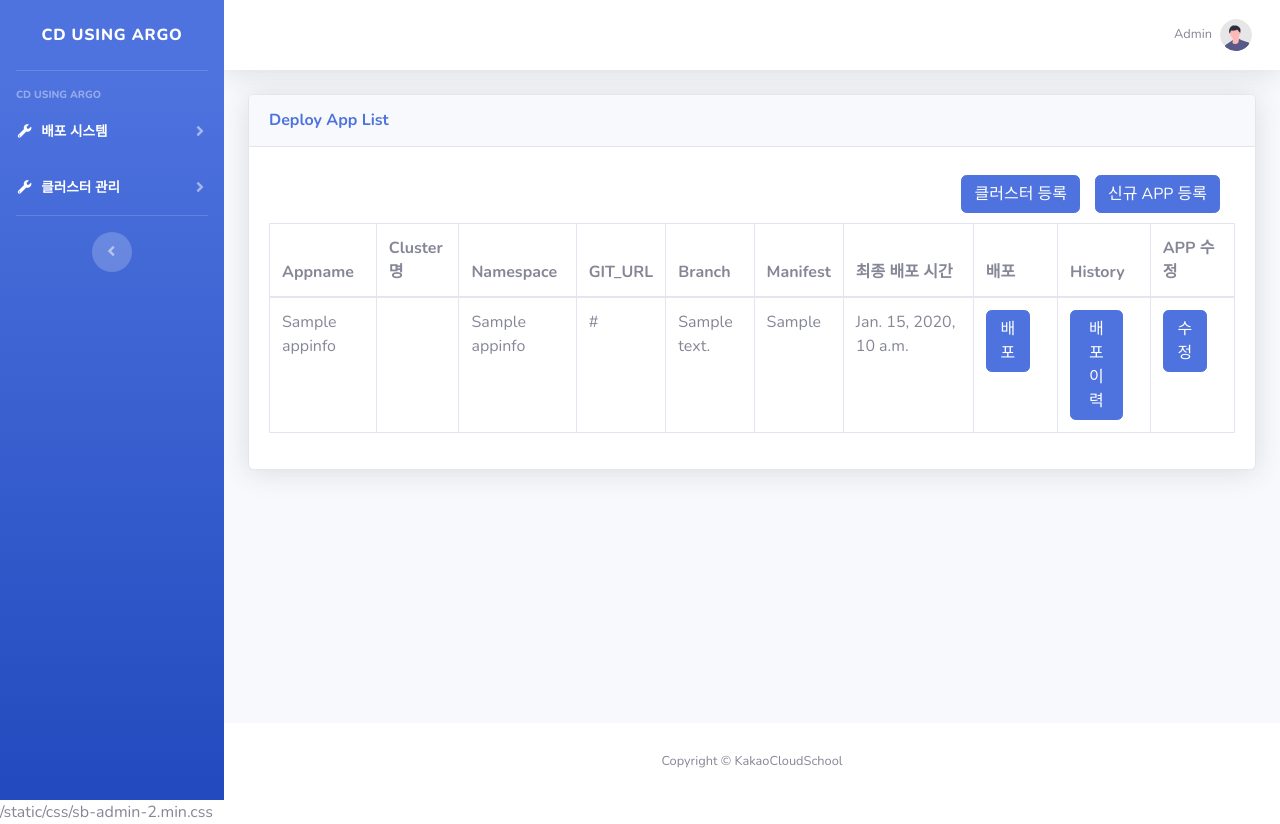
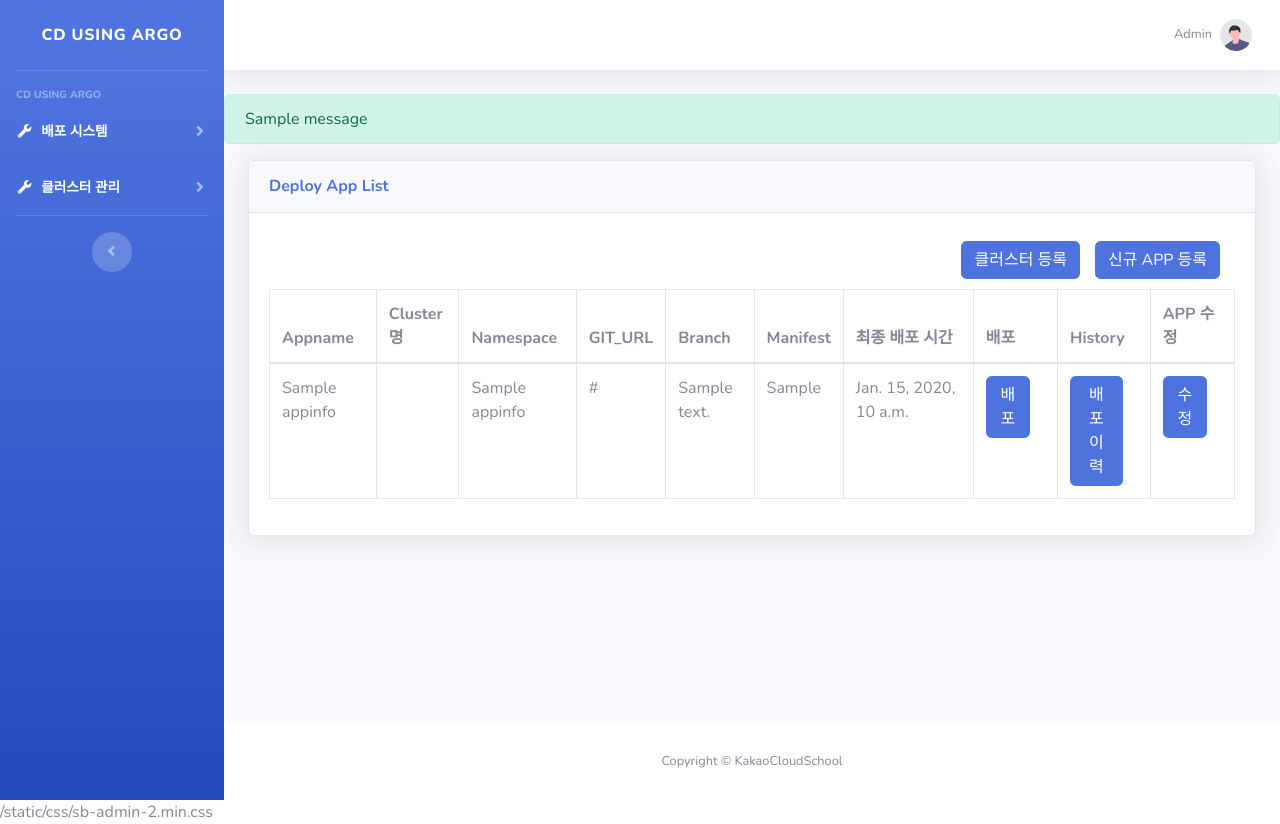
Before and after one commit to kakaocloudschool/Multi_ojigo, a Django app: page / in a window 1280 px wide. Run offline with Django 4.2, Linux system fonts and the light colour scheme; a user stored in the database is signed in; tables that the repository leaves empty hold one stand-in row (values such as "Sample post"); one stand-in notice (Sample message) is shown; some libraries are stand-ins or nearby versions.

Commit message:
클러스터view message box 표시

```diff
--- /dev/null
+++ b/Multi_ojigo/css/styles.css
@@ -0,0 +1,9 @@
+.alert-debug {
+
+background-color: #eee;
+
+border-color: #eee;
+
+color: #333;
+
+}
--- a/app/views.py
+++ b/app/views.py
@@ -1,6 +1,6 @@
 from django.contrib.auth.decorators import login_required
 from django.shortcuts import render, redirect
-
+from django.contrib import messages
 from django.conf import settings
 
 from api_utils.argocd_apis import (
@@ -54,17 +54,23 @@ def new_cluster(request):
                         if resp.status_code == 200:
                             print("클러스터 생성 성공 ")
                             print(resp.text)
+                            messages.success(request, 'Profile details updated.')
+
                             cluster.save()
                             return redirect("/")
                         else:
                             print("서버 생성 실패")
                             print(resp.text)
+                            messages.warning(request, '서버 생성 실패')
                     else:
                         print("토큰 발급 실패")
+                        messages.warning(request, '토큰발급실패')
                 else:
                     print("파일 또는 토큰 확인 필요")
+                    messages.warning(request, '파일 또는 토큰 확인 필요')
             else:
                 print("kubernetes config 파일이 아닙니다")
+                messages.error(request, 'kubernetes config 파일이 아닙니다')
     else:
         form = ClusterForm()
 
--- a/templates/base.html
+++ b/templates/base.html
@@ -14,6 +14,9 @@
 
     <!-- Custom fonts for this template-->
     <link href="{% static 'vendor/fontawesome-free/css/all.min.css' %}" rel="stylesheet" type="text/css">
+
+    <link rel="stylesheet" href="https://use.fontawesome.com/releases/v5.11.2/css/all.css">
+    <link rel="stylesheet" href="{% static 'css/styles.css' %}">
     <link
         href="https://fonts.googleapis.com/css?family=Nunito:200,200i,300,300i,400,400i,600,600i,700,700i,800,800i,900,900i"
         rel="stylesheet">
@@ -141,7 +144,7 @@
 
                 </nav>
                 <!-- End of Topbar -->
-
+                {% include "partials/messages.html" %}
                 <!-- Begin Page Content -->
                 {% block content %}
 
--- /dev/null
+++ b/templates/partials/messages.html
@@ -0,0 +1,17 @@
+{% if messages %}
+
+<div class="messages">
+
+{% for message in messages %}
+
+<div {% if message.tags %} class="alert alert-{{ message.tags }}"{% endif %}>
+
+{{ message.message }}
+
+</div>
+
+{% endfor %}
+
+</div>
+
+{% endif %}
```
Also changed, not shown: Multi_ojigo/settings.py (+9 -0 lines).
